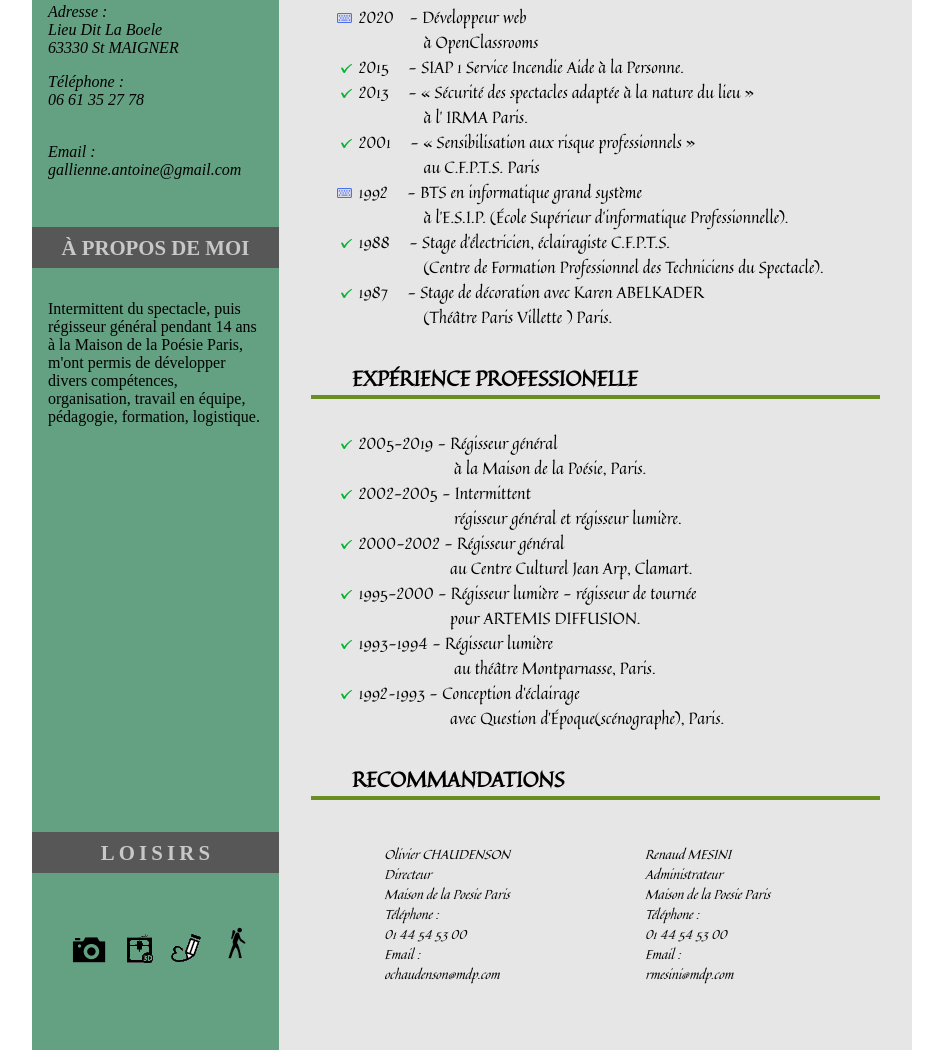
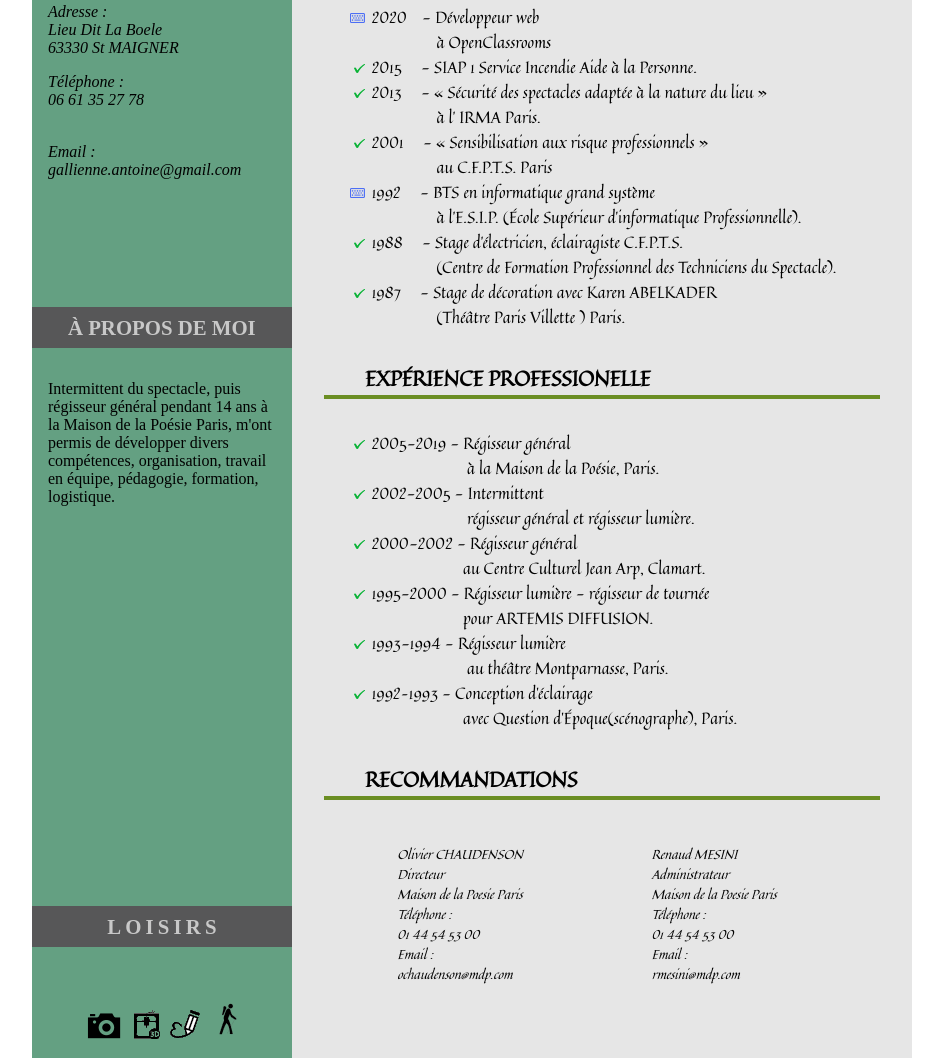
Before and after one commit to antoinegallienne/CV_OC, a plain HTML site: page index.html in a window 1280 px wide. Shown: the part 294-1352 px from the top of the page, without its empty margins (168-1111 px from the left). Drawn offline with Linux system fonts and the light colour scheme.

Commit message:
mise a jour index.html + style.css

```diff
--- a/styles/style.css
+++ b/styles/style.css
@@ -20,7 +20,7 @@ body {
     display: flex;
     flex-direction: row-reverse;
     max-width: 55em;
-    height: 84em;
+    height: 84.5em;
     margin: auto;
 }
 body a{
@@ -32,7 +32,7 @@ body a{
 
 .col_contact{
     background: rgb(100, 160, 130); /* vert */
-    width: 26em;
+    width: 28em;
     overflow: auto;
 }
 .photo{
@@ -51,7 +51,7 @@ body a{
 .contact{
     display: flex;
     flex-direction: column;
-    margin: 2em 1em 3em 1em;
+    margin: 2em 1em 8em 1em;
 }
 .inter{
     margin: 1em 0 1em 0;
@@ -59,7 +59,7 @@ body a{
 /* -----------------  A propos ----------------*/
 
 .a_propos p{
-    margin: 2em 1em 25.4em 1em;
+    margin: 2em 1em 25em 1em;
 }
 /* --------------  Loisir  ----------------*/
 
@@ -71,7 +71,7 @@ body a{
     padding: 0 1em 0  2em;
 }
 .loisir li {
-    padding: 2em 0.5em 0  0.5em;
+    padding: 2.2em 0.5em 0.3em  0;
 }
 /*--------- colonne profession ---------------*/
 
@@ -177,7 +177,7 @@ list-style-image:url("../docs/ipuce.png") ;
     body{
         display: flex;
         flex-direction: column;
-        height: 143em;
+        height: 143.2em;
         margin: auto;
     }
     body a{
@@ -185,6 +185,11 @@ list-style-image:url("../docs/ipuce.png") ;
     }
     .col_contact{
         min-width: 29em;
+    }
+    .contact{
+        display: flex;
+        flex-direction: column;
+        margin: 2em 1em 3em 1em;
     }
     .a_propos p {
         margin: 2em 1em 4em 1em;
```
Also changed, not shown: index.html (+4 -2 lines), Docs/trait.png (deleted).
